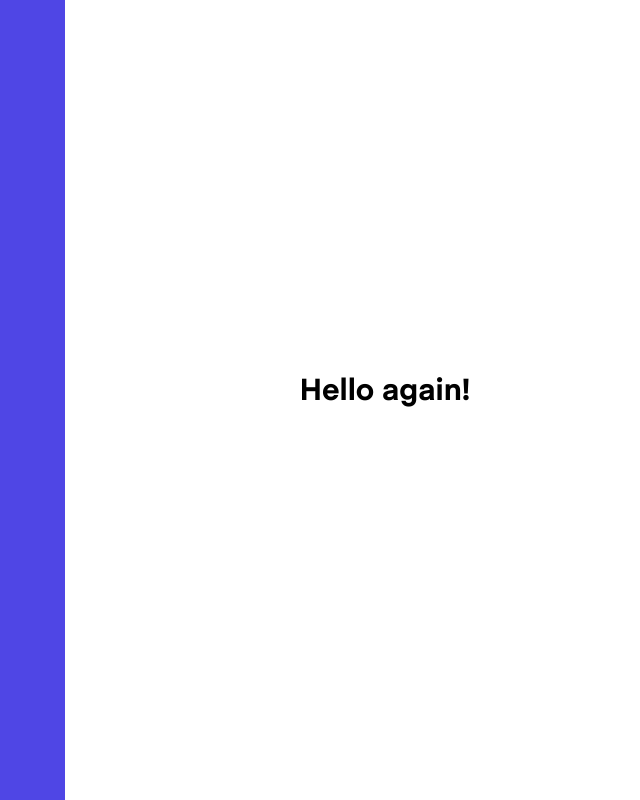
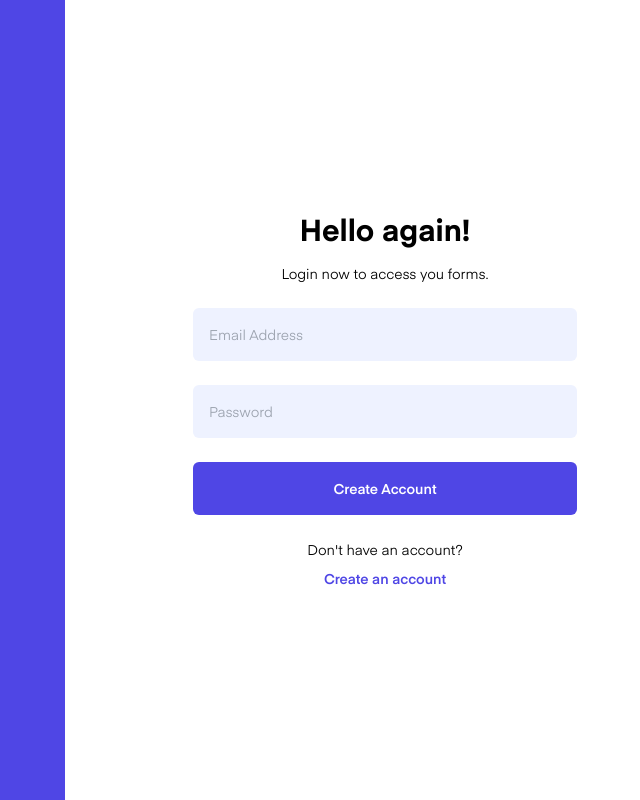
Before and after one commit to theharryszn/form-builder, a React (Create React App) app: page / in a window 1280 px wide. Shown: the whole page, without its empty margins (575-1215 px from the left). Built offline with nearby package versions, Linux system fonts and the light colour scheme.

Commit message:
designed Login page

```diff
--- a/src/views/Login.jsx
+++ b/src/views/Login.jsx
@@ -1,4 +1,5 @@
 import React from 'react'
+import { Link } from 'react-router-dom'
 
 const Login = () => {
   return (
@@ -6,8 +7,24 @@ const Login = () => {
       <div className='bg-indigo-600 col-span-1'>
       </div>
       <div className='col-span-1 flex items-center justify-center'>
-        <form>
-          <h1 className='text-3xl mb-6 font-bold smm:text-4xl'>Hello again!</h1>
+        <form className='flex flex-col items-center space-y-6'>
+          <div className='flex flex-col items-center justify-center space-y-4'>
+            <h1 className='text-3xl font-bold smm:text-4xl'>Hello again!</h1>
+            <p>Login now to access you forms.</p>
+          </div>
+          <div className='flex flex-col space-y-2'>
+            <input type="password" placeholder='Email Address' name='email' id='email' className='p-4 bg-indigo-50 rounded-md min-w-[24rem]'/>
+          </div>
+          <div className='flex flex-col space-y-2'>
+            <input type="password" placeholder='Password' name='email' id='email' className='p-4 bg-indigo-50 rounded-md min-w-[24rem]'/>
+          </div>
+          <div className='flex flex-col space-y-2'>
+            <button className='p-4 bg-indigo-600 text-white font-medium rounded-md min-w-[24rem]'>Create Account</button>
+          </div>
+          <div className='flex flex-col space-y-2 items-center'>
+            <p>Don't have an account?</p>
+            <Link to="/create-account" className='text-indigo-600 font-medium'>Create an account</Link>
+          </div>
         </form>
       </div>
     </div>
```
